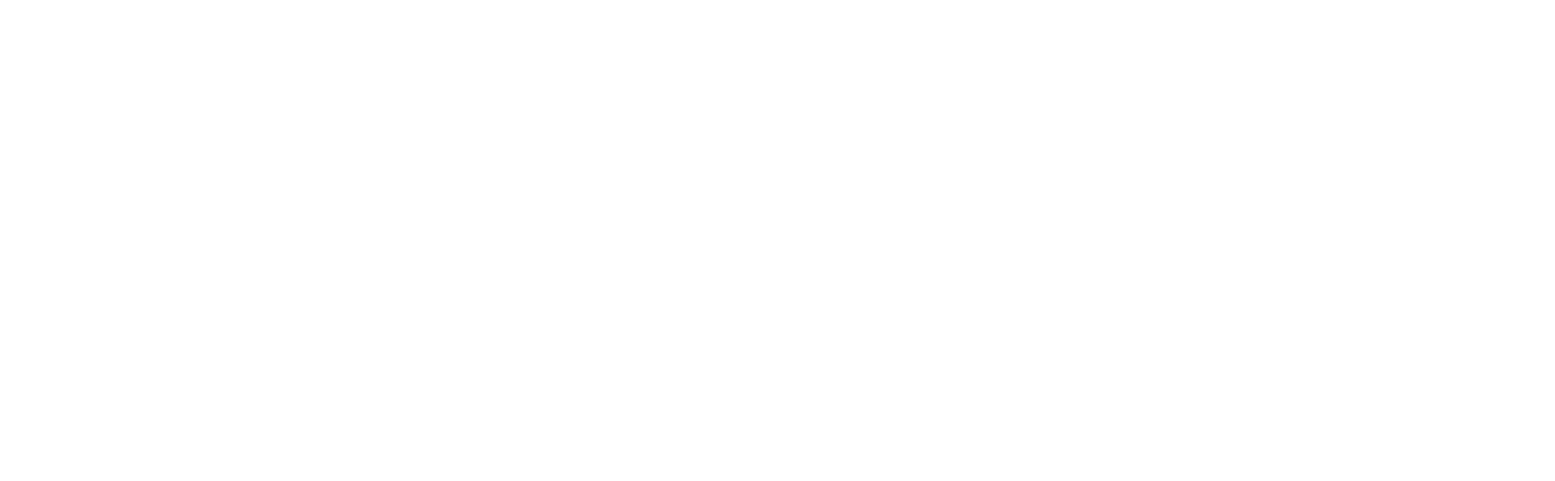
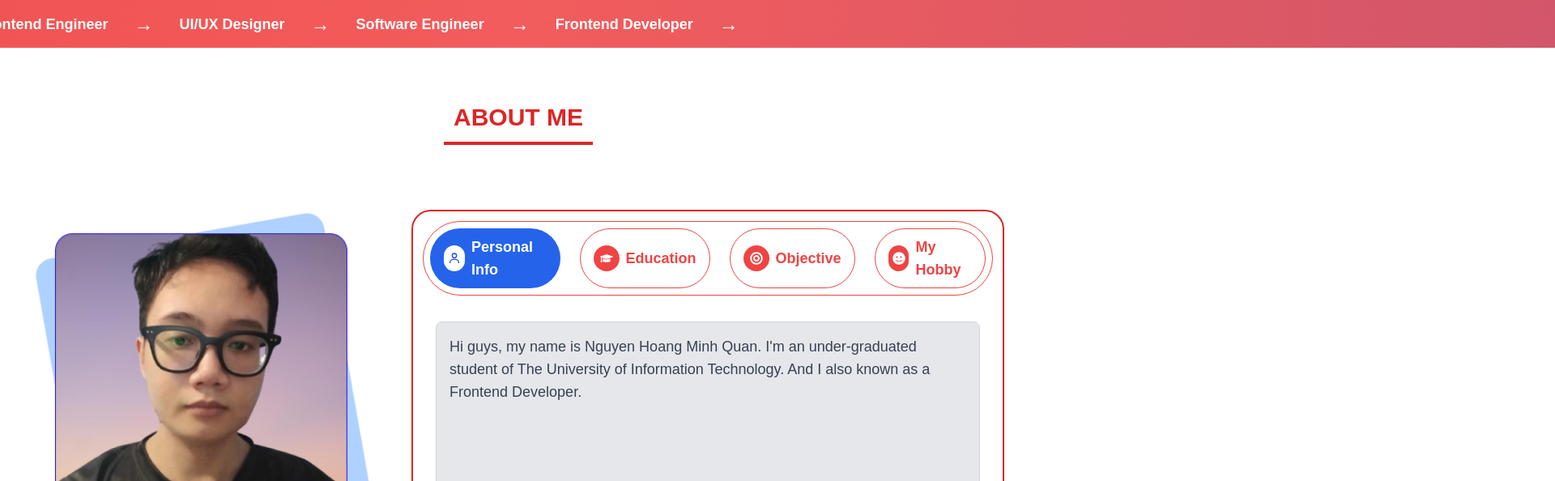
Before and after one commit to Eugeou/eugeou-portfo, a Next.js app: page / in a window 1280 px wide. Shown: the part 802-1396 px from the top of the page at 81% size, 1920 px wide, since content can reach past the window. Before the commit the page ends 800 px from the top, so only its background shows below. Built offline with nearby package versions, Linux system fonts and the light colour scheme.

Commit message:
dev: Add Section About me

```diff
--- a/src/app/page.tsx
+++ b/src/app/page.tsx
@@ -4,6 +4,7 @@
 import React, { useState } from "react";
 import { motion, useInView, useScroll, useSpring } from "framer-motion";
 import Hero from "@/components/hero/Hero";
+import AboutMe from "@/components/about-me/AboutMe";
 
 export default function Home() {
 
@@ -28,6 +29,9 @@
 
       {/* Hero */}
       <Hero/>
+
+      {/* About me */}
+      <AboutMe/>
     </div>
   );
 }
--- /dev/null
+++ b/src/components/about-me/AboutMe.tsx
@@ -0,0 +1,160 @@
+import React, { useRef, useState } from "react";
+import { motion, AnimatePresence, useInView } from "framer-motion";
+import { FaInfoCircle, FaGraduationCap, FaBullseye, FaSmile } from "react-icons/fa";
+
+import Image from "next/image";
+import { BiUser } from "react-icons/bi";
+
+const tabs = [
+    {
+      id: 0,
+      label: "Personal Info",
+      icon: <BiUser />,
+      content: "Hi guys, my name is Nguyen Hoang Minh Quan. I'm an under-graduated student of The University of Information Technology. And I also known as a Frontend Developer.",
+    },
+    {
+      id: 1,
+      label: "Education",
+      icon: <FaGraduationCap />,
+      content: "I am currently pursuing a Bachelor's degree in Information Technology. My focus is on Web Development and Software Engineering.",
+    },
+    {
+      id: 2,
+      label: "Objective",
+      icon: <FaBullseye />,
+      content: "Diligent and motivated individual with a foundation in frontend development, seeking an internship to apply skills in UI programming. Eager to gain hands-on experience, contribute to a skilled team, and deepen expertise in building reliable, scalable solutions. ",
+    },
+    {
+      id: 3,
+      label: "My Hobby",
+      icon: <FaSmile />,
+      content: "I enjoy coding, playing games, watching cartoons, and exploring new technologies in my free time.",
+    },
+];
+
+const jobs = [
+    "Frontend Engineer",
+    "UI/UX Designer",
+    "Software Engineer",
+    "Frontend Developer",
+];
+
+
+
+const AboutMe = () => {
+
+    const [activeTab, setActiveTab] = useState(0);
+    const about_ref = useRef<HTMLDivElement>(null);
+    const isInHeroView = useInView(about_ref, { once: true });
+
+    return (
+        <motion.div
+            ref={about_ref}
+            initial={{ opacity: 0, y: 500 }}
+            animate={{ opacity: isInHeroView ? 1 : 0, y: isInHeroView ? 0 : 500 }}
+            transition={{ duration: 0.9 }}
+            className="flex flex-col items-center h-screen">
+            <div className="relative bg-red-500 text-white py-4 overflow-hidden">
+                {/* Background Gradient */}
+                <div className="absolute inset-0 bg-gradient-to-r from-red-500 via-red-300 to-blue-500 opacity-25"></div>
+
+                {/* Scrolling Text */}
+                <motion.div
+                    className="flex space-x-8 items-center"
+                    initial={{ x: "-100%" }}
+                    animate={{ x: "100%" }}
+                    transition={{
+                    repeat: Infinity,
+                    duration: 20,
+                    ease: "linear",
+                    }}
+                >
+                    {Array(4)
+                    .fill(jobs)
+                    .flat()
+                    .map((job, index) => (
+                        <div
+                        key={index}
+                        className="flex items-center space-x-8 text-lg font-semibold ml-4"
+                        >
+                        <span className="text-nowrap">{job}</span>
+                        <span className="text-2xl">&rarr;</span>
+                        </div>
+                    ))}
+                </motion.div>
+            </div>
+            <div className="flex flex-col items-center h-screen p-4 px-10">
+                <motion.h2
+                    initial={{ opacity: 0, y: 500 }}
+                    animate={{ opacity: 1, y: 0 }}
+                    transition={{ duration: 0.5 }}
+                    className="text-center text-red-600 font-bold mt-10 text-3xl p-3 border-b-4 border-b-red-600 ">ABOUT ME</motion.h2>
+                <div className="flex justify-between items-start mt-20 w-full">
+                    <motion.div
+                        initial={{ opacity: 0, y: 500 }}
+                        animate={{ opacity: 1, y: 0 }}
+                        transition={{ duration: 0.9 }}
+                    >
+                        <Image
+                            src="/assets/avatar.png" alt="Avatar" width={450} height={450}
+                        />
+                    </motion.div>
+                    <motion.div className="p-3 border-2 border-red-600 rounded-3xl w-5/7 h-[450px] ml-12 flex flex-col justify-center items-center"
+                        initial={{ opacity: 0, x: -500 }}
+                        animate={{ opacity: 1, x: 0 }}
+                        transition={{ duration: 0.9, delay: 0.5 }}
+                    >
+                        {/* Tabs */}
+                        <div className="flex space-x-6 border border-red-500 p-2" style={{borderRadius: "50px"}}>
+                            {tabs.map((tab) => (
+                            <div
+                                key={tab.id}
+                                onClick={() => setActiveTab(tab.id)}
+                                className={`flex items-center cursor-pointer border rounded-full px-4 py-2 transition-all duration-300 ${
+                                activeTab === tab.id
+                                    ? "bg-blue-600 text-white border-transparent"
+                                    : "bg-white text-red-500 border-red-500"
+                                }`}
+                            >
+                                {/* Circle Icon */}
+                                <div
+                                className={`w-8 h-8 flex items-center justify-center rounded-full mr-2 transition-colors duration-300 ${
+                                    activeTab === tab.id ? "bg-white text-blue-700" : "bg-red-500 text-white"
+                                }`}
+                                >
+                                {tab.icon}
+                                </div>
+                                {/* Tab Label */}
+                                <p className="font-semibold text-lg">{tab.label}</p>
+                            </div>
+                            ))}
+                        </div>
+
+                        {/* Tab Content */}
+                        <div className="mt-8 w-full h-[300px] max-w-2xl border border-gray-300 rounded-lg p-4 bg-gray-200">
+                            <AnimatePresence mode="wait">
+                            {tabs.map(
+                                (tab) =>
+                                activeTab === tab.id && (
+                                    <motion.div
+                                    key={tab.id}
+                                    initial={{ opacity: 0, y: 20 }}
+                                    animate={{ opacity: 1, y: 0 }}
+                                    exit={{ opacity: 0, y: -20 }}
+                                    transition={{ duration: 0.3 }}
+                                    className="text-lg text-gray-700 flex flex-col"
+                                    >
+                                    {tab.content}
+                                    </motion.div>
+                                )
+                            )}
+                            </AnimatePresence>
+                        </div>
+                    </motion.div>
+                </div>
+            </div>
+        </motion.div>
+    );
+}
+
+export default AboutMe;
--- a/src/components/hero/Hero.tsx
+++ b/src/components/hero/Hero.tsx
@@ -77,16 +77,16 @@
         >
             <div className="w-1/2 justify-start  items-start flex flex-col">
                 <motion.h1
-                    className="font-bold text-red-700 ml-16"
+                    className="font-bold text-black ml-16"
                     style ={{fontSize: "4rem"}}
                     initial={{ opacity: 0, x: -1000 }}
                     animate={{ opacity: 1, x: 0 }}
                     transition={{ duration: 0.9 }}
                 >
-                    Hi everyone, welcome <br/>to my Portfolio page!
+                    Hi everyone, welcome <br/>to <span className="text-red-600">my Portfolio page</span>!
                 </motion.h1>
                 <motion.h3
-                    className="font-medium text-red-600 mt-2 ml-16"
+                    className="font-medium text-gray-500 mt-2 ml-16"
                     style ={{fontSize: "2.5rem"}}
                     initial={{ opacity: 0, x: -1000 }}
                     animate={{ opacity: 1, x: 0 }}
@@ -95,7 +95,7 @@
                     Let’s visit around to know more <br/>about me!
                 </motion.h3>
                 <motion.button
-                    className="bg-red-600 flex justify-between items-center text-center text-xl space-x-3 text-white font-semibold py-3 px-4 mt-6 ml-16"
+                    className="bg-red-600 flex justify-between items-center text-center text-xl space-x-3 text-white font-semibold py-3 px-5 mt-6 ml-16"
                     style={{ borderRadius: "24px"}}
                     initial={{ opacity: 0, x: -1000 }}
                     animate={{ opacity: 1, x: 0 }}
```
Also changed, not shown: public/assets/avatar.png (added), public/assets/bg-avatar.png (added).
